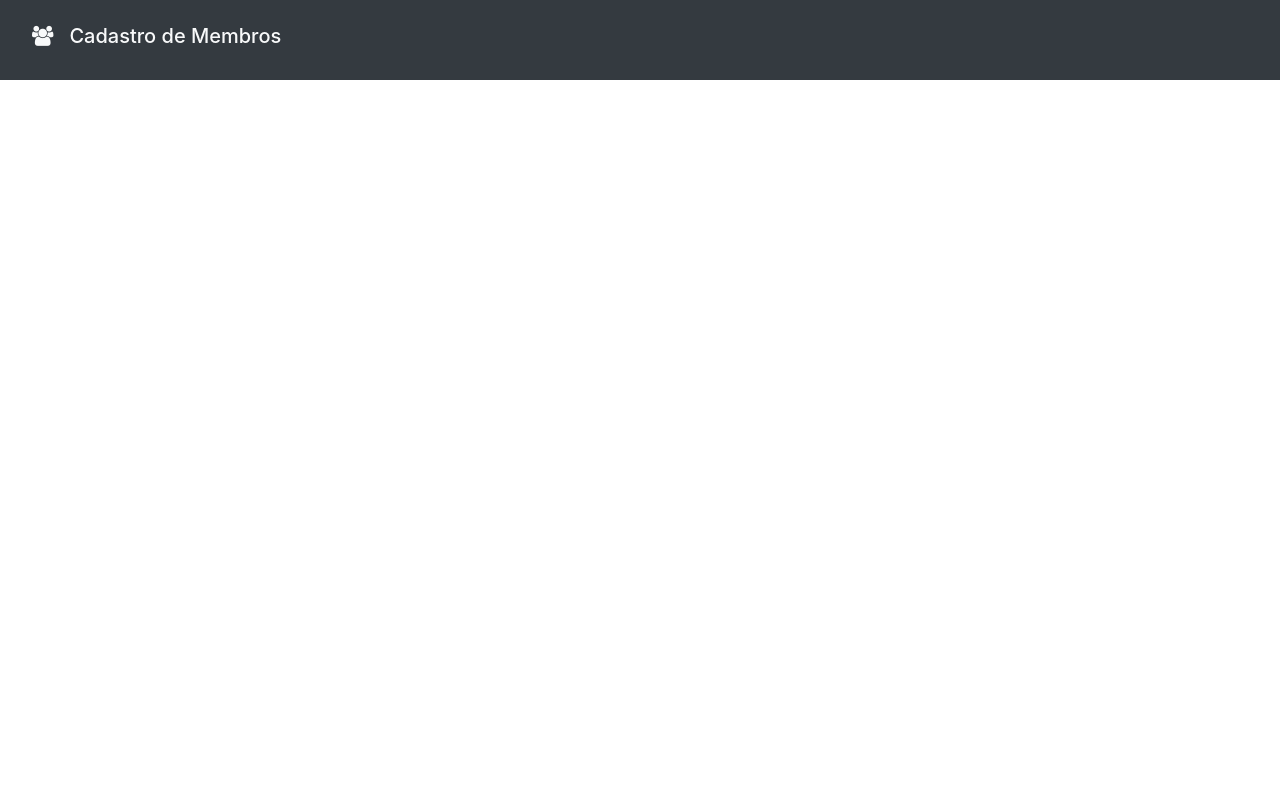
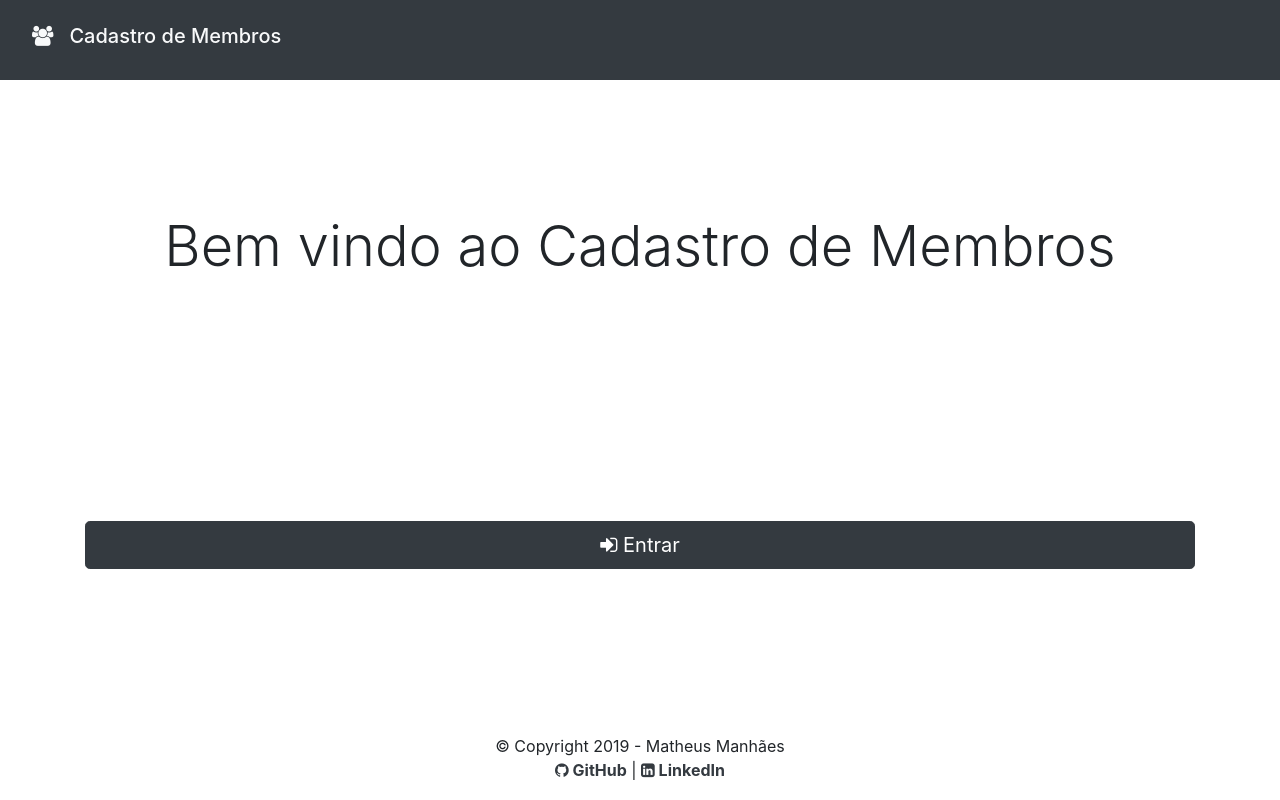
Before and after one commit to Projetos-de-Crente/cadastro-membros, an Angular app: page /home in a window 1280 px wide. Before the commit this address led to /. Built offline with nearby package versions, Linux system fonts and the light colour scheme.

Commit message:
Adiciona página home

```diff
--- a/angular.json
+++ b/angular.json
@@ -28,7 +28,7 @@
               "./node_modules/bootstrap/dist/css/bootstrap.min.css",
               "./node_modules/font-awesome/css/font-awesome.css"
             ],
-            "scripts": []
+            "scripts": ["node_modules/particles.js/particles.js"]
           },
           "configurations": {
             "production": {
@@ -95,7 +95,7 @@
               "./node_modules/bootstrap/dist/css/bootstrap.min.css",
               "./node_modules/font-awesome/css/font-awesome.css"
             ],
-            "scripts": []
+            "scripts": ["node_modules/particles.js/particles.js"]
           }
         },
         "lint": {
--- a/package.json
+++ b/package.json
@@ -24,6 +24,7 @@
     "bootstrap": "^4.3.1",
     "font-awesome": "^4.7.0",
     "jquery": "^3.4.1",
+    "particles.js": "^2.0.0",
     "popper.js": "^1.15.0",
     "rxjs": "~6.4.0",
     "sweetalert2": "^8.17.1",
--- a/src/app/app-routing.module.ts
+++ b/src/app/app-routing.module.ts
@@ -6,7 +6,7 @@ import { MembroRoutes } from './membros/membros-routing.module';
 const routes: Routes = [
   {
     path: '',
-    redirectTo: '/membros/listar',
+    redirectTo: '/home',
     pathMatch: 'full'
   },
   ...MembroRoutes
--- a/src/app/app.component.html
+++ b/src/app/app.component.html
@@ -2,6 +2,19 @@
     <a [routerLink]="['/membros']" class="text-light">
       <h5 class="p-3"><i class="fa fa-users mr-3"></i>{{ title }}</h5>
     </a>
+    <!-- <a [routerLink]="['/home']" class="text-light">
+    <h5 class="p-3"><i class="fa fa-home mr-3"></i>Voltar para Página Inicial</h5>
+  </a> -->
   </nav>
 
   <router-outlet></router-outlet>
+
+  <footer class="container text-center postition-absolute mt-5" style="bottom: 0px;">
+    <p class="align-bottom"> © Copyright 2019 - Matheus Manhães <br>
+      <a href="http://www.github.com/momanhaes" class="alert-link text-dark" target="_blank"> <i
+          class="fa fa-github"></i>
+        GitHub</a> |
+      <a href="https://www.linkedin.com/in/matheus-manh%C3%A3es-7a272a170/" class="alert-link text-dark"
+        target="_blank">
+        <i class="fa fa-linkedin-square"></i> LinkedIn</a></p>
+  </footer>
--- /dev/null
+++ b/src/app/membros/home/home.component.css
@@ -0,0 +1,7 @@
+.centro {
+  height: calc(100vh - 210px);
+  align-items: center;
+  display: flex;
+  flex-wrap: wrap;
+  justify-content: center;
+}
--- /dev/null
+++ b/src/app/membros/home/home.component.html
@@ -0,0 +1,10 @@
+<div class="container centro">
+  <h1 class="display-4 text-center">Bem vindo ao Cadastro de Membros</h1>
+  <!-- <div class="card text-center">
+    <div class="card-body">
+      <h3 class="card-title mt-2">Texto qualquer aleatório</h3>
+    </div>
+  </div> -->
+  <button type="button" routerLink="/membros" class="btn btn-dark btn-lg btn-block"> <i class="fa fa-sign-in"></i>
+    Entrar</button>
+</div>
--- /dev/null
+++ b/src/app/membros/home/home.component.ts
@@ -0,0 +1,15 @@
+import { Component, OnInit } from '@angular/core';
+
+@Component({
+  selector: 'app-home',
+  templateUrl: './home.component.html',
+  styleUrls: ['./home.component.css']
+})
+export class HomeComponent implements OnInit {
+
+  constructor() { }
+
+  ngOnInit() {
+  }
+
+}
--- a/src/app/membros/membros-routing.module.ts
+++ b/src/app/membros/membros-routing.module.ts
@@ -1,12 +1,17 @@
 import { Routes } from '@angular/router';
 import { ListarComponent } from './listar/listar.component';
 import { CadastrarComponent } from './cadastrar/cadastrar.component';
+import { HomeComponent } from './home/home.component';
 
 export const MembroRoutes: Routes = [
 
     {
         path: 'membros',
         redirectTo: 'membros/listar'
+    },
+    {
+        path: 'home',
+        component: HomeComponent
     },
     {
         path: 'membros/listar',
--- a/src/app/membros/membros.module.ts
+++ b/src/app/membros/membros.module.ts
@@ -6,8 +6,9 @@ import { RouterModule } from '@angular/router';
 import { FormsModule } from '@angular/forms';
 import { MembroService } from './shared/membro.service';
 import { StatusDirective } from './shared/status.directive';
+import { HomeComponent } from './home/home.component';
 @NgModule({
-  declarations: [CadastrarComponent, ListarComponent, StatusDirective],
+  declarations: [CadastrarComponent, ListarComponent, StatusDirective, HomeComponent],
   imports: [
     CommonModule,
     RouterModule,
```
Also changed, not shown: 1 other file (tests, documents, lock files or other folders). Lines whose indentation alone changed are shown as unchanged.
